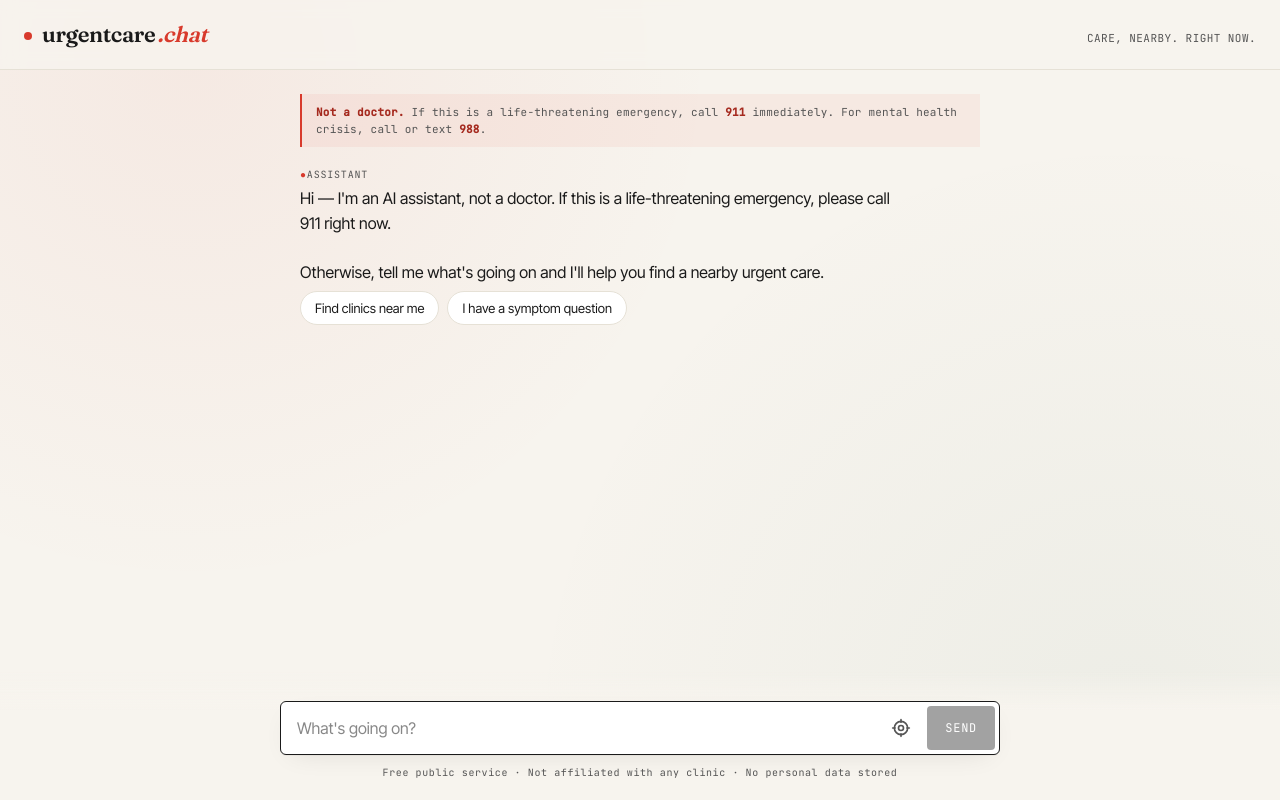
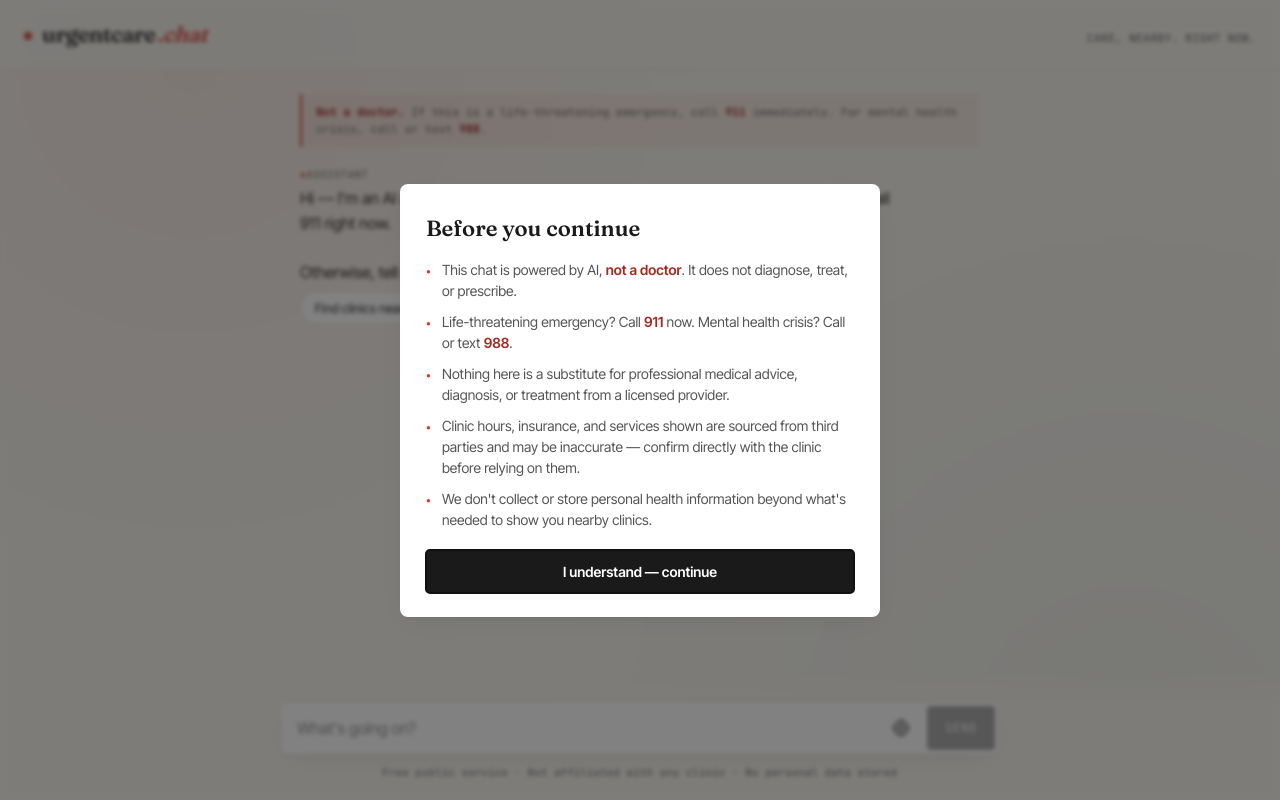
Before and after one commit to abhilashbuch-rgb/urgentcarechat, a Next.js app: page / in a window 1280 px wide. Built offline with nearby package versions, Linux system fonts and the light colour scheme.

Commit message:
Add full disclaimer modal shown once per session
Expands on the inline banner with a blocking modal covering
emergency routing, third-party clinic data accuracy, and
what we do/don't store, before the user can start chatting.

```diff
--- a/app/globals.css
+++ b/app/globals.css
@@ -107,6 +107,85 @@ body {
 }
 
 .disclaimer strong { color: var(--accent-deep); }
+
+/* ========== DISCLAIMER MODAL ========== */
+.disclaimer-overlay {
+  position: fixed;
+  inset: 0;
+  background: rgba(26,26,26,.55);
+  backdrop-filter: blur(2px);
+  display: flex;
+  align-items: center;
+  justify-content: center;
+  z-index: 100;
+  padding: 20px;
+}
+
+.disclaimer-modal {
+  background: var(--bg-card);
+  border-radius: 8px;
+  box-shadow: var(--shadow);
+  max-width: 480px;
+  width: 100%;
+  padding: 28px 26px 24px;
+  animation: slideUp 0.25s cubic-bezier(.2,.8,.2,1);
+}
+
+.disclaimer-modal-title {
+  font-family: var(--serif);
+  font-size: 22px;
+  font-weight: 600;
+  margin-bottom: 14px;
+  color: var(--ink);
+}
+
+.disclaimer-modal-body ul {
+  list-style: none;
+  display: flex;
+  flex-direction: column;
+  gap: 10px;
+  margin-bottom: 20px;
+}
+
+.disclaimer-modal-body li {
+  font-size: 14px;
+  line-height: 1.5;
+  color: var(--ink-soft);
+  padding-left: 16px;
+  position: relative;
+}
+
+.disclaimer-modal-body li::before {
+  content: "\25CF";
+  color: var(--accent);
+  font-size: 8px;
+  position: absolute;
+  left: 0;
+  top: 6px;
+}
+
+.disclaimer-modal-body strong { color: var(--accent-deep); }
+
+.disclaimer-modal-btn {
+  width: 100%;
+  background: var(--ink);
+  color: white;
+  border: none;
+  border-radius: 4px;
+  padding: 13px 18px;
+  font-family: var(--sans);
+  font-size: 14px;
+  font-weight: 600;
+  cursor: pointer;
+  transition: background 0.15s;
+}
+
+.disclaimer-modal-btn:hover { background: var(--accent); }
+
+@media (max-width: 600px) {
+  .disclaimer-modal { padding: 22px 20px 20px; }
+  .disclaimer-modal-title { font-size: 19px; }
+}
 
 /* ========== CHAT ========== */
 .chat {
--- a/app/page.tsx
+++ b/app/page.tsx
@@ -92,8 +92,21 @@ export default function Home() {
   const [inputValue, setInputValue] = useState("");
   const [isLoading, setIsLoading] = useState(false);
   const [geoLoading, setGeoLoading] = useState(false);
+  const [showDisclaimer, setShowDisclaimer] = useState(false);
   const inputRef = useRef<HTMLInputElement>(null);
   const nextId = useRef(0);
+
+  // Show the full disclaimer modal once per browser session
+  useEffect(() => {
+    const ack = sessionStorage.getItem("uc_disclaimer_ack");
+    if (!ack) setShowDisclaimer(true);
+  }, []);
+
+  const acknowledgeDisclaimer = () => {
+    sessionStorage.setItem("uc_disclaimer_ack", "1");
+    setShowDisclaimer(false);
+    inputRef.current?.focus();
+  };
 
   const addMessage = useCallback((msg: Omit<UIMessage, "id">): number => {
     const id = nextId.current++;
@@ -379,6 +392,54 @@ export default function Home() {
 
   return (
     <>
+      {showDisclaimer && (
+        <div className="disclaimer-overlay" role="presentation">
+          <div
+            className="disclaimer-modal"
+            role="alertdialog"
+            aria-modal="true"
+            aria-labelledby="disclaimer-title"
+            aria-describedby="disclaimer-body"
+          >
+            <div id="disclaimer-title" className="disclaimer-modal-title">
+              Before you continue
+            </div>
+            <div id="disclaimer-body" className="disclaimer-modal-body">
+              <ul>
+                <li>
+                  This chat is powered by AI, <strong>not a doctor</strong>. It
+                  does not diagnose, treat, or prescribe.
+                </li>
+                <li>
+                  Life-threatening emergency? Call <strong>911</strong> now.
+                  Mental health crisis? Call or text <strong>988</strong>.
+                </li>
+                <li>
+                  Nothing here is a substitute for professional medical
+                  advice, diagnosis, or treatment from a licensed provider.
+                </li>
+                <li>
+                  Clinic hours, insurance, and services shown are sourced from
+                  third parties and may be inaccurate — confirm directly
+                  with the clinic before relying on them.
+                </li>
+                <li>
+                  We don&apos;t collect or store personal health information
+                  beyond what&apos;s needed to show you nearby clinics.
+                </li>
+              </ul>
+            </div>
+            <button
+              className="disclaimer-modal-btn"
+              onClick={acknowledgeDisclaimer}
+              autoFocus
+            >
+              I understand — continue
+            </button>
+          </div>
+        </div>
+      )}
+
       <header className="site-header">
         <div className="brand">
           <span className="dot"></span>urgentcare
```
